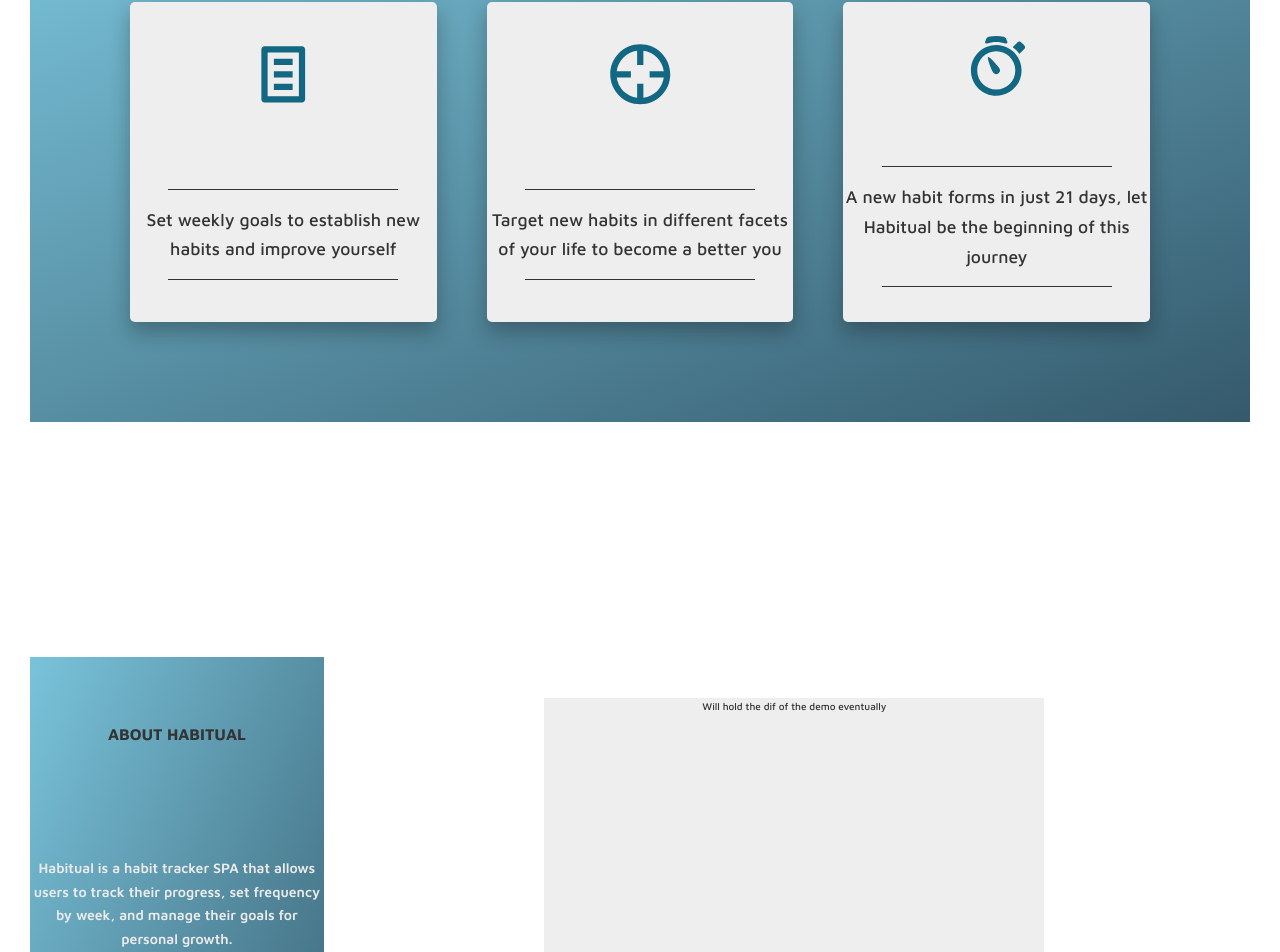
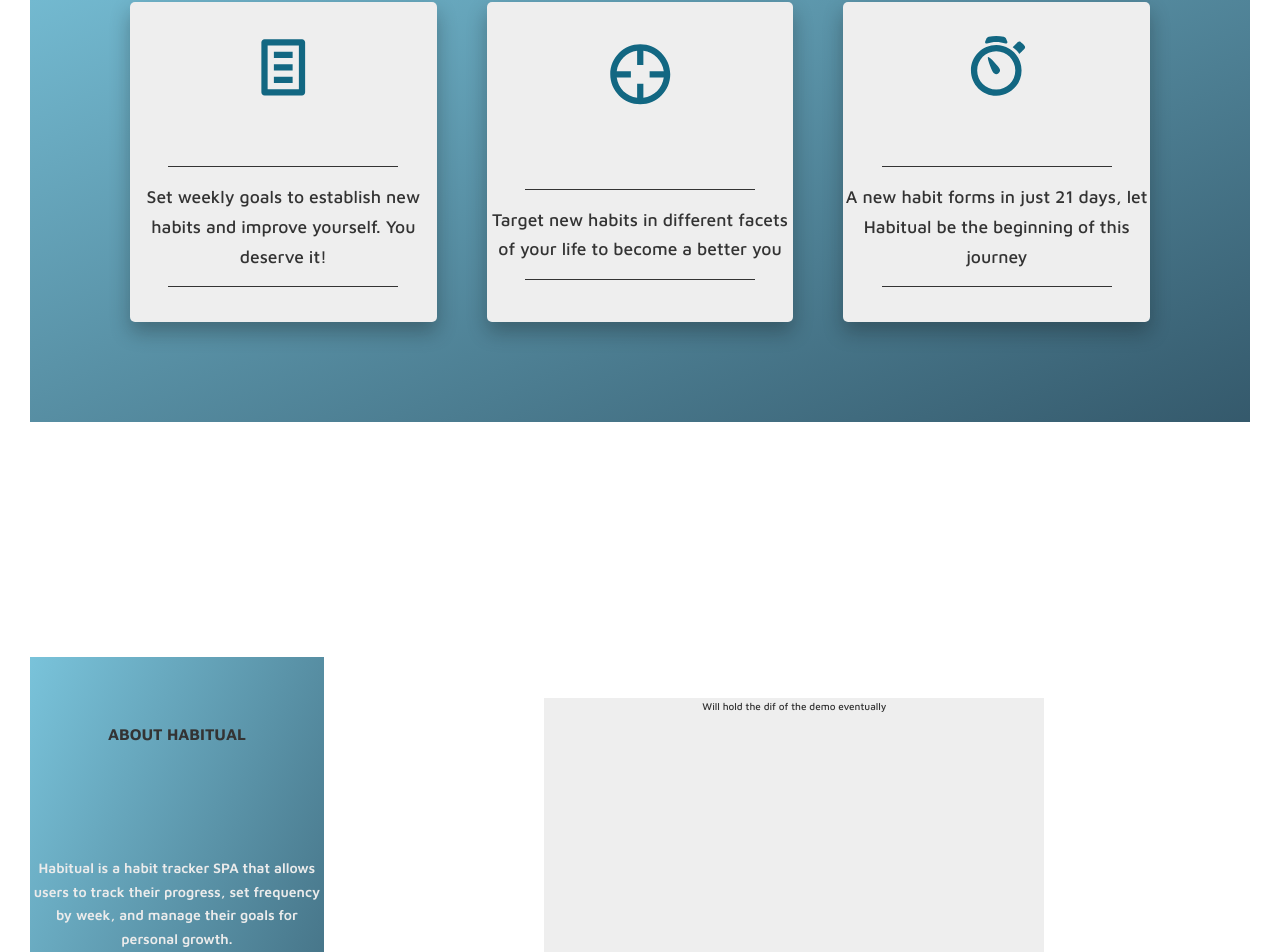
Before and after one commit to jordan-romero/habitual-frontend, a React (Create React App) app: page / in a window 1280 px wide. Shown: the part 1144-2096 px from the top of the page. Built offline with nearby package versions, Linux system fonts and the light colour scheme; no server answers.

Commit message:
updates text in features

```diff
--- a/src/components/Features.js
+++ b/src/components/Features.js
@@ -8,7 +8,7 @@
                 <svg className="features__icon">
                     <use href={sprite + '#icon-text-document'} />
                 </svg>
-                <p className='features__text'>Set weekly goals to establish new habits and improve yourself</p>
+                <p className='features__text'>Set weekly goals to establish new habits and improve yourself. You deserve it!</p>
             </div>
             <div className='features__card'>
                 <svg className="features__icon">
```
